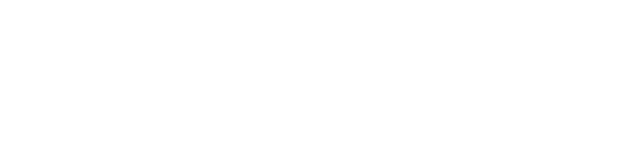
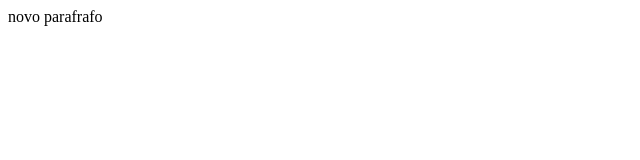
Before and after one commit to marcosdsv/gama, a plain HTML site: page index.html in a window 1280 px wide. Shown: the whole page, without its empty margins (0-640 px from the left). Drawn offline with Linux system fonts and the light colour scheme.

Commit message:
outro commit no arquivo index.html

```diff
--- a/index.html
+++ b/index.html
@@ -2,5 +2,5 @@
 <head>
 
 </head>
-
+<p>novo parafrafo</p>
 </html>
```
